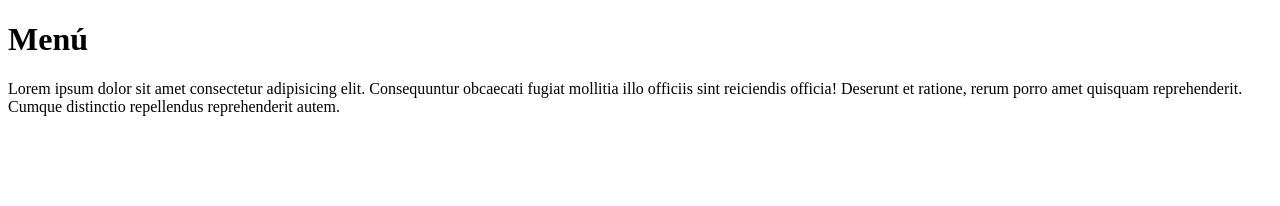
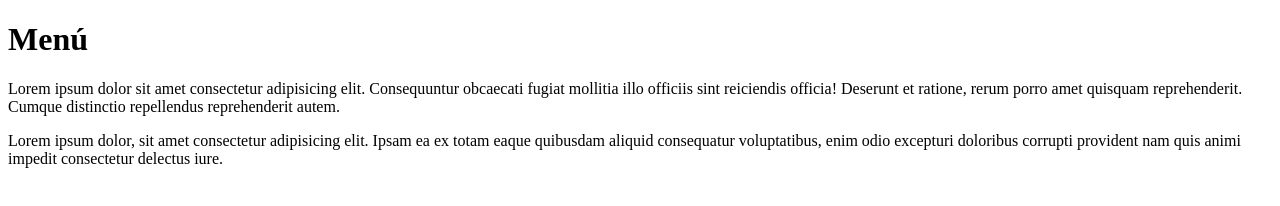
Before and after one commit to kikekike997/g, a plain HTML site: page index.html in a window 1280 px wide. Drawn offline with Linux system fonts and the light colour scheme.

Commit message:
agregar footer

```diff
--- a/index.html
+++ b/index.html
@@ -12,5 +12,8 @@
     <main>
         <p>Lorem ipsum dolor sit amet consectetur adipisicing elit. Consequuntur obcaecati fugiat mollitia illo officiis sint reiciendis officia! Deserunt et ratione, rerum porro amet quisquam reprehenderit. Cumque distinctio repellendus reprehenderit autem.</p>
     </main>
+    <footer>
+     <p>Lorem ipsum dolor, sit amet consectetur adipisicing elit. Ipsam ea ex totam eaque quibusdam aliquid consequatur voluptatibus, enim odio excepturi doloribus corrupti provident nam quis animi impedit consectetur delectus iure.</p>
+    </footer>
 </body>
 </html>
```
